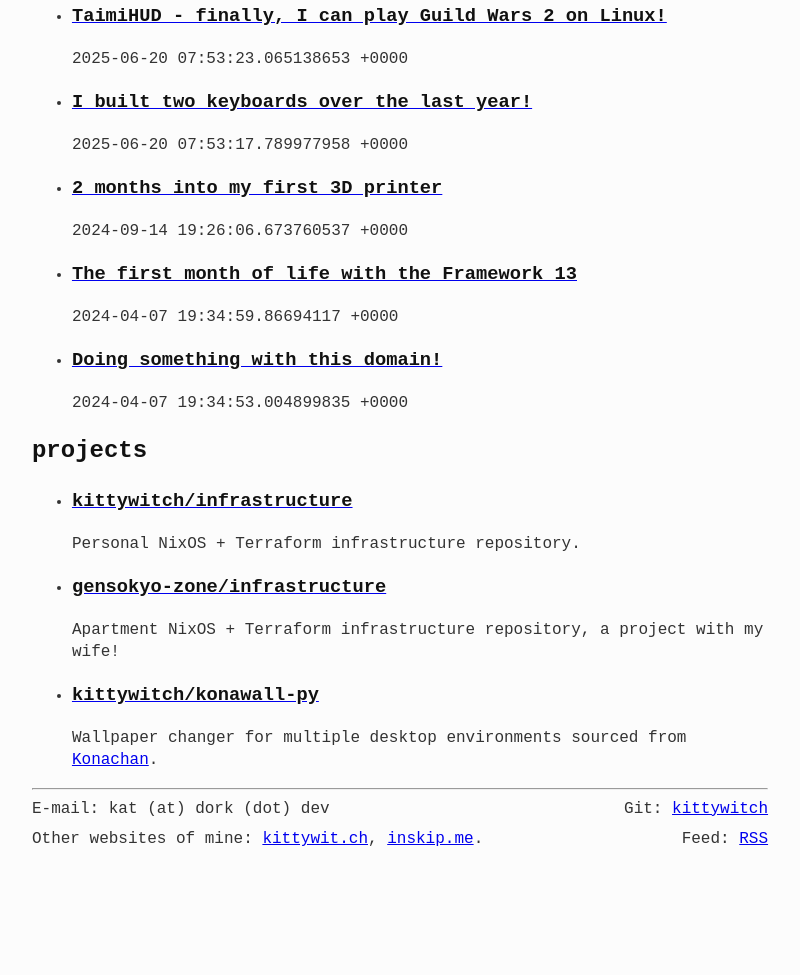
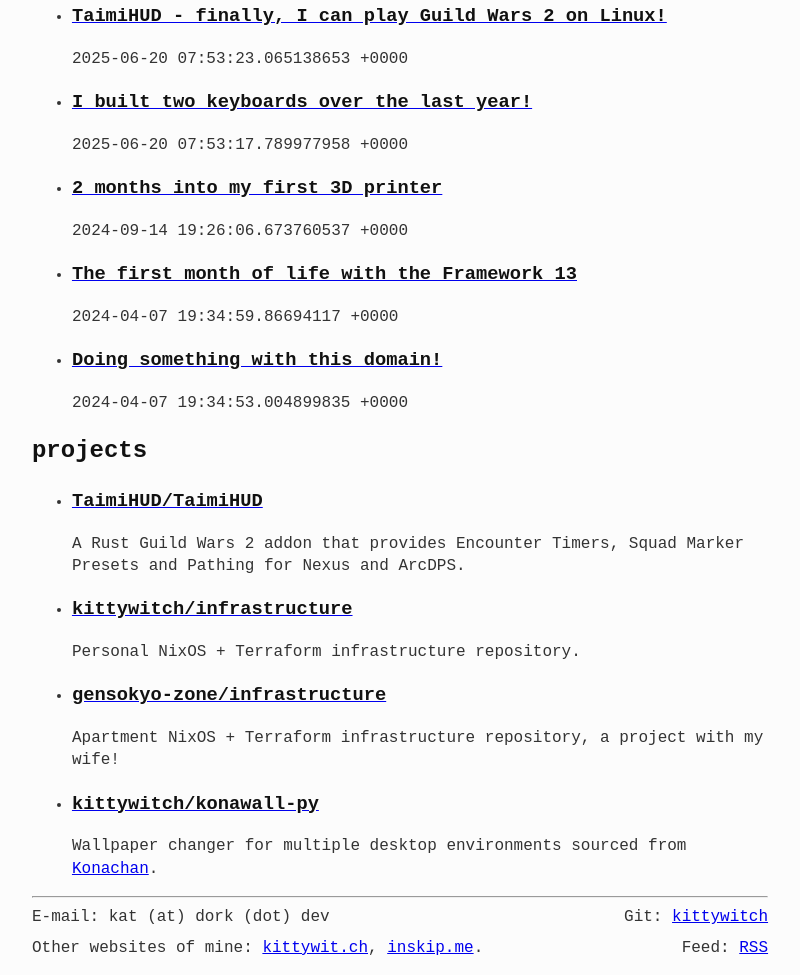
Before and after one commit to kittywitch/dork.dev, a plain HTML site: page index.html in a window 1280 px wide. Shown: the part 544-1519 px from the top of the page, without its empty margins (240-1040 px from the left). Before the commit the page ends 1411 px from the top, so only its background shows below. Drawn offline with Linux system fonts and the light colour scheme.

Commit message:
deploy: 86a273f14f89e4e33bd6d0401f7fe6edbeb14f33

```diff
--- a/index.html
+++ b/index.html
@@ -66,6 +66,14 @@
     <ul>
             <li>
                 <article>
+                    <a href="https://github.com/TaimiHUD/TaimiHUD">
+                        <h3>TaimiHUD/TaimiHUD</h3>
+                    </a>
+                    <p>A Rust Guild Wars 2 addon that provides Encounter Timers, Squad Marker Presets and Pathing for Nexus and ArcDPS.</p>
+                </article>
+            </li>
+            <li>
+                <article>
                     <a href="https://github.com/kittywitch/infrastructure">
                         <h3>kittywitch/infrastructure</h3>
                     </a>
@@ -91,6 +99,7 @@
     </ul>
 </nav>
 </section>
+
         </main>
         <footer>
           <hr>
```
